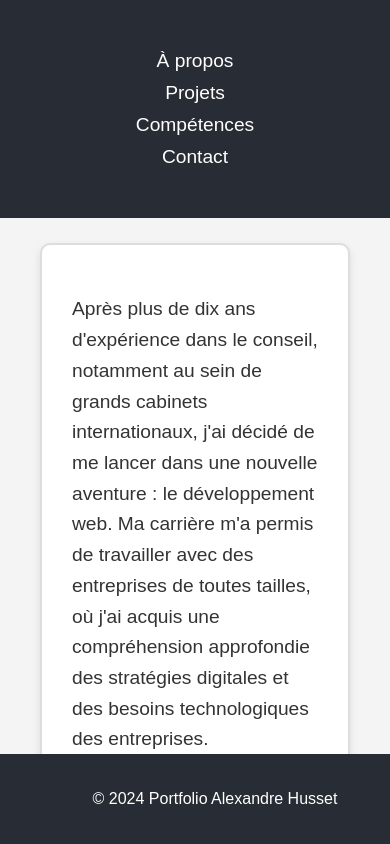
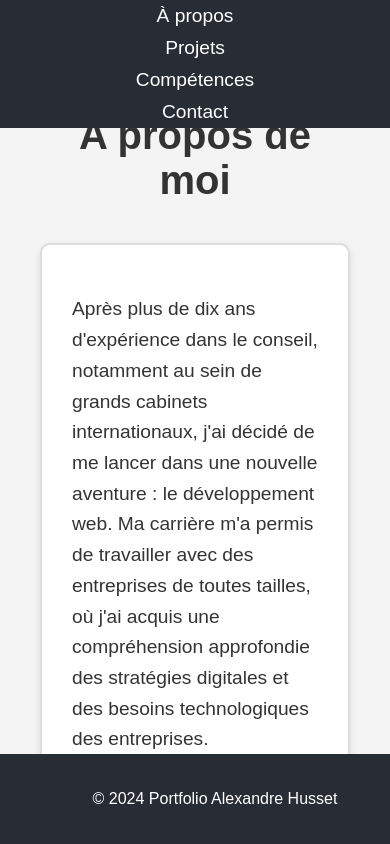
Before and after one commit to ahusset/portfolio, a React (Create React App) app: page / in a window 390 px wide. Shown: the top 844 px of the page. Built offline with nearby package versions, Linux system fonts and the light colour scheme.

Commit message:
ajustement css pour la hauteur du header en mobile padding

```diff
--- a/src/components/Header/Header.css
+++ b/src/components/Header/Header.css
@@ -56,7 +56,7 @@
     .header {
         flex-direction: column;
         height: auto; /* Adaptation de la hauteur */
-        padding: 50px 10px;
+        padding: 5px 10px;
     }
 
     /* Masquer la photo et le logo LinkedIn sur mobile */
```
